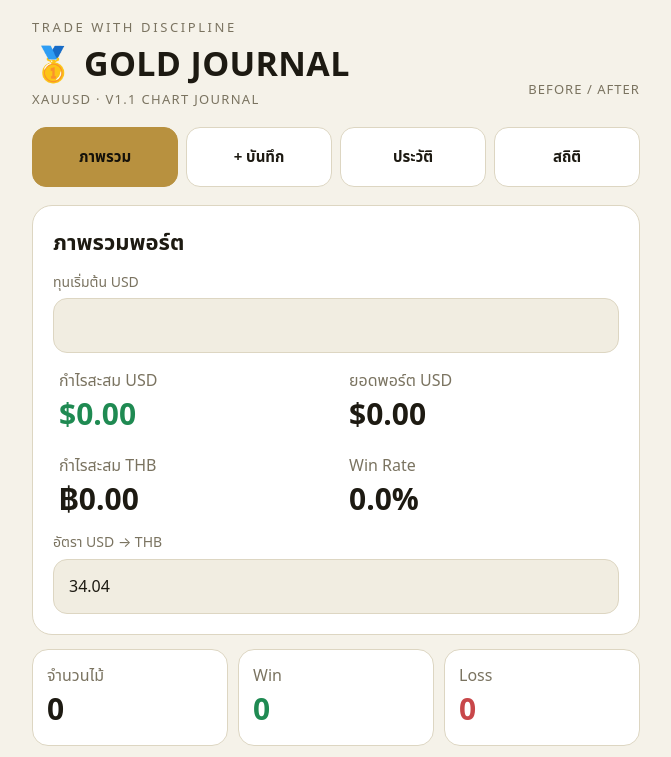
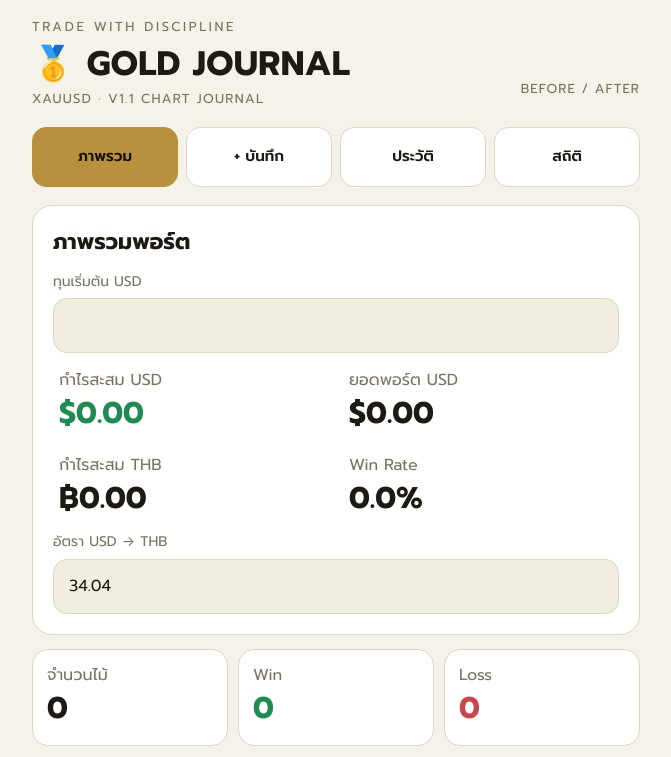
Before and after one commit to akegoodwin-svg/gold-journal, a plain HTML site: page index.html in a window 1280 px wide. Shown: the top 757 px of the page, without its empty margins (304-975 px from the left). Drawn offline with Linux system fonts and the light colour scheme.

Commit message:
Add files via upload

```diff
--- a/index.html
+++ b/index.html
@@ -3,12 +3,13 @@
 <meta name="apple-mobile-web-app-capable" content="yes"><meta name="mobile-web-app-capable" content="yes">
 <meta name="apple-mobile-web-app-title" content="Gold Journal"><meta name="theme-color" content="#000000">
 <title>Gold Journal · XAUUSD</title>
+<link rel="stylesheet" href="https://fonts.googleapis.com/css2?family=Prompt:wght@400;600;700&display=swap">
 <style>
 :root{color-scheme:light;--bg:#f5f2e9;--cd:#fff;--in:#f1ede1;--tx:#1d1a12;--mu:#7a7360;--ac:#b8913f;--on:#14110a;--up:#1f8a52;--dn:#c8474a;--bd:#ddd6c2;box-sizing:border-box;padding-top:env(safe-area-inset-top,0px);padding-bottom:env(safe-area-inset-bottom,0px)}
 @media (prefers-color-scheme:dark){:root:not([data-theme="light"]){color-scheme:dark;--bg:#000;--cd:#2e2e2e;--in:#1f1f1f;--tx:#f2f2f2;--mu:#a6a6a6;--ac:#c09b52;--up:#4fa36f;--dn:#d4686a;--bd:#454545}}
 :root[data-theme="dark"]{color-scheme:dark;--bg:#000;--cd:#2e2e2e;--in:#1f1f1f;--tx:#f2f2f2;--mu:#a6a6a6;--ac:#c09b52;--up:#4fa36f;--dn:#d4686a;--bd:#454545}
 *{box-sizing:border-box}html{scroll-padding-top:env(safe-area-inset-top,0px)}
-body{margin:0;background:var(--bg);color:var(--tx);font:16px/1.45 system-ui,-apple-system,"Sarabun","Noto Sans Thai",sans-serif}
+body{margin:0;background:var(--bg);color:var(--tx);font:16px/1.45 "Prompt",system-ui,-apple-system,sans-serif}
 main{max-width:640px;margin:0 auto;padding:18px 16px 40px}
 .top{display:flex;justify-content:space-between;align-items:flex-end;gap:8px}.eye{letter-spacing:.2em;font-size:13px;color:var(--mu)}
 h1{margin:2px 0;font-size:34px;letter-spacing:.01em}.sub{letter-spacing:.1em;font-size:13px;color:var(--mu)}.ba{letter-spacing:.08em;font-size:13px;color:var(--mu);padding-bottom:10px}
```
